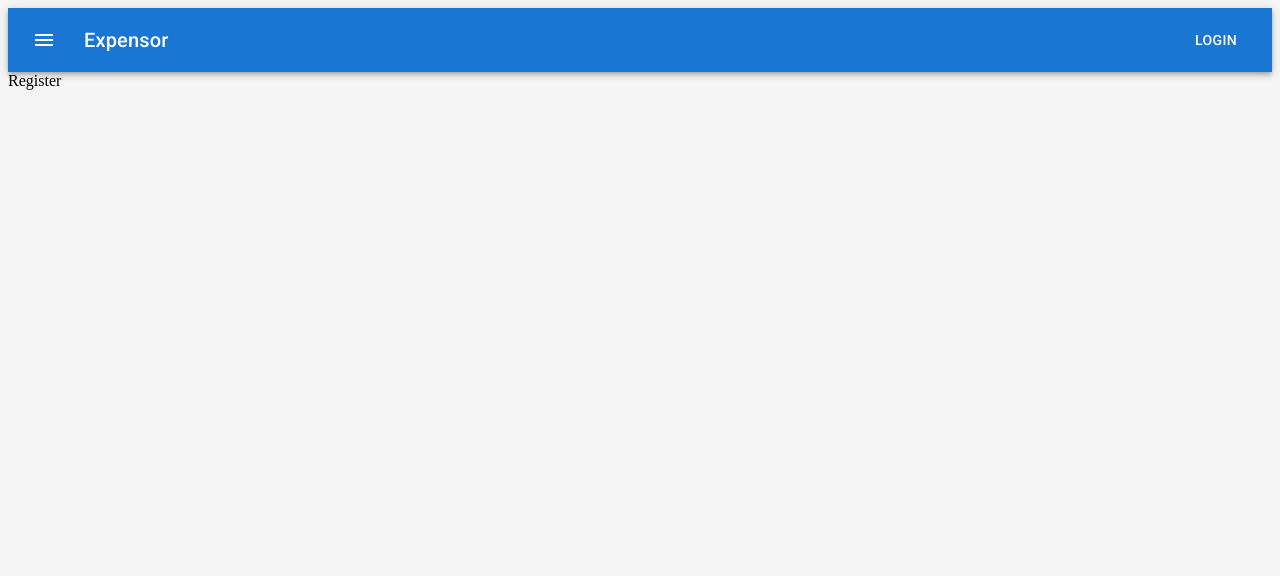
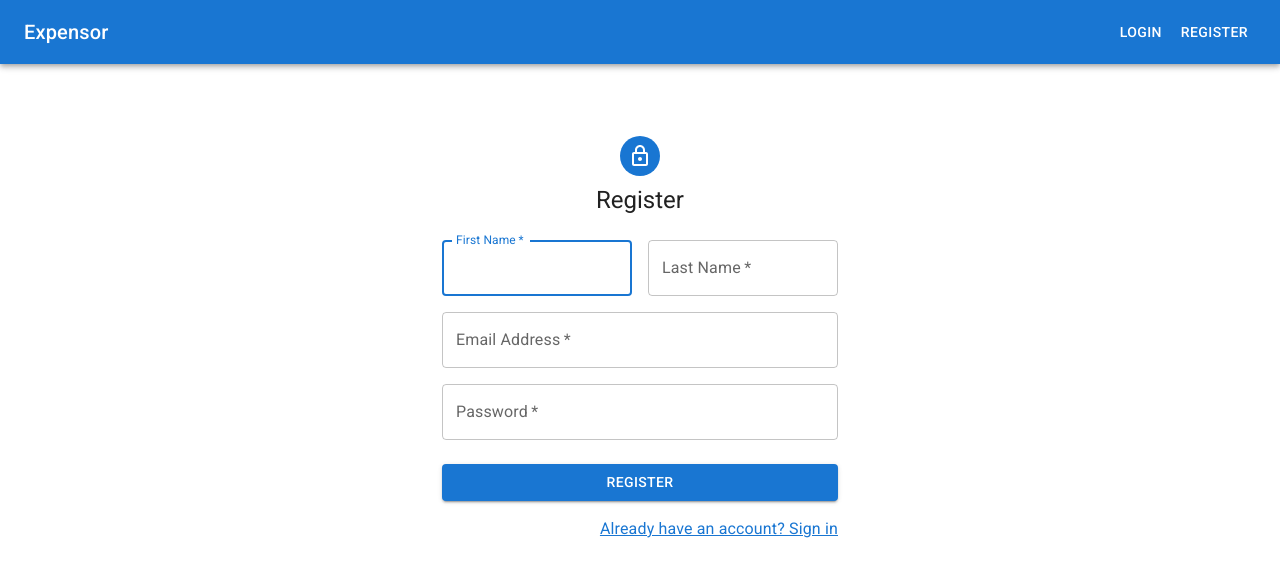
Before and after one commit to TeodorTod/mern-stack, a React (Create React App) app in the folder client/: page /register in a window 1280 px wide. Shown: the top 576 px of the page. Built offline with nearby package versions, Linux system fonts and the light colour scheme.

Commit message:
add register route

```diff
--- a/client/src/App.js
+++ b/client/src/App.js
@@ -4,12 +4,12 @@
 
 function App() {
     return (
-        <div>
+        <>
             <AppBar />
             <Outlet />
 
             <br />
-        </div>
+        </>
     );
 }
 
--- a/client/src/components/AppBar.js
+++ b/client/src/components/AppBar.js
@@ -6,25 +6,22 @@
 import Button from '@mui/material/Button';
 import IconButton from '@mui/material/IconButton';
 import MenuIcon from '@mui/icons-material/Menu';
+import { Link } from 'react-router-dom';
 
 export default function ButtonAppBar() {
     return (
         <Box sx={{ flexGrow: 1 }}>
             <AppBar position="static">
                 <Toolbar>
-                    <IconButton
-                        size="large"
-                        edge="start"
-                        color="inherit"
-                        aria-label="menu"
-                        sx={{ mr: 2 }}
-                    >
-                        <MenuIcon />
-                    </IconButton>
                     <Typography variant="h6" component="div" sx={{ flexGrow: 1 }}>
-                        Expensor
+                        <Link className='text-white' to="/">Expensor</Link>
                     </Typography>
-                    <Button color="inherit">Login</Button>
+                    <Link className='text-white' to="/login">
+                        <Button color="inherit">Login</Button>
+                    </Link>
+                    <Link className='text-white' to="/register">
+                        <Button color="inherit">Register</Button>
+                    </Link>
                 </Toolbar>
             </AppBar>
         </Box>
--- a/client/src/index.css
+++ b/client/src/index.css
@@ -1,3 +1,17 @@
 body {
     background-color: #f5f5f5;
 }
+
+.text-white {
+    color: white;
+    text-decoration: none;
+}
+
+.link {
+    text-align: left;
+    color: #1976d2;
+}
+
+.link:hover {
+    color: #88bae0;
+}
--- a/client/src/pages/Login.js
+++ b/client/src/pages/Login.js
@@ -1,9 +1,84 @@
-import React from 'react'
+import * as React from 'react';
+import Avatar from '@mui/material/Avatar';
+import Button from '@mui/material/Button';
+import CssBaseline from '@mui/material/CssBaseline';
+import TextField from '@mui/material/TextField';
+import FormControlLabel from '@mui/material/FormControlLabel';
+import Checkbox from '@mui/material/Checkbox';
+import Grid from '@mui/material/Grid';
+import Box from '@mui/material/Box';
+import LockOutlinedIcon from '@mui/icons-material/LockOutlined';
+import Typography from '@mui/material/Typography';
+import Container from '@mui/material/Container';
+import { Link } from "react-router-dom"
 
-function Login() {
+
+
+export default function Login() {
+    const handleSubmit = (event) => {
+        event.preventDefault();
+        const data = new FormData(event.currentTarget);
+        console.log({
+            email: data.get('email'),
+            password: data.get('password'),
+        });
+    };
+
     return (
-        <div>Login</div>
-    )
+        <Container component="main" maxWidth="xs">
+            <CssBaseline />
+            <Box
+                sx={{
+                    marginTop: 8,
+                    display: 'flex',
+                    flexDirection: 'column',
+                    alignItems: 'center',
+                }}
+            >
+                <Avatar sx={{ m: 1, bgcolor: '#1976d2' }}>
+                    <LockOutlinedIcon />
+                </Avatar>
+                <Typography component="h1" variant="h5">
+                    Sign in
+                </Typography>
+                <Box component="form" onSubmit={handleSubmit} noValidate sx={{ mt: 1 }}>
+                    <TextField
+                        margin="normal"
+                        required
+                        fullWidth
+                        id="email"
+                        label="Email Address"
+                        name="email"
+                        autoComplete="email"
+                        autoFocus
+                    />
+                    <TextField
+                        margin="normal"
+                        required
+                        fullWidth
+                        name="password"
+                        label="Password"
+                        type="password"
+                        id="password"
+                        autoComplete="current-password"
+                    />
+                    <Button
+                        type="submit"
+                        fullWidth
+                        variant="contained"
+                        sx={{ mt: 3, mb: 2 }}
+                    >
+                        Sign In
+                    </Button>
+                    <Grid container>
+                        <Grid item>
+                            <Link className='link' to="/register">
+                                {"Don't have an account? Sign Up"}
+                            </Link>
+                        </Grid>
+                    </Grid>
+                </Box>
+            </Box>
+        </Container>
+    );
 }
-
-export default Login
--- a/client/src/pages/Register.js
+++ b/client/src/pages/Register.js
@@ -1,9 +1,112 @@
-import React from 'react'
+import * as React from 'react';
+import Avatar from '@mui/material/Avatar';
+import Button from '@mui/material/Button';
+import CssBaseline from '@mui/material/CssBaseline';
+import TextField from '@mui/material/TextField';
+import Grid from '@mui/material/Grid';
+import Box from '@mui/material/Box';
+import LockOutlinedIcon from '@mui/icons-material/LockOutlined';
+import Typography from '@mui/material/Typography';
+import Container from '@mui/material/Container';
+import { Link } from "react-router-dom"
 
-function Register() {
+
+
+export default function Register() {
+    const handleSubmit = (event) => {
+        event.preventDefault();
+        const data = new FormData(event.currentTarget);
+        const form =  {
+            firstName: data.get('firstName'),
+            lastName: data.get('lastName'),
+            email: data.get('email'),
+            password: data.get('password'),
+        };
+
+        fetch ("http://localhost:4000/auth/register", {
+            method: "POST"
+        })
+    };
+
     return (
-        <div>Register</div>
-    )
+            <Container component="main" maxWidth="xs">
+                <CssBaseline />
+                <Box
+                    sx={{
+                        marginTop: 8,
+                        display: 'flex',
+                        flexDirection: 'column',
+                        alignItems: 'center',
+                    }}
+                >
+                    <Avatar sx={{ m: 1, bgcolor: '#1976d2' }}>
+                        <LockOutlinedIcon />
+                    </Avatar>
+                    <Typography component="h1" variant="h5">
+                    Register
+                    </Typography>
+                    <Box component="form" noValidate onSubmit={handleSubmit} sx={{ mt: 3 }}>
+                        <Grid container spacing={2}>
+                            <Grid item xs={12} sm={6}>
+                                <TextField
+                                    autoComplete="given-name"
+                                    name="firstName"
+                                    required
+                                    fullWidth
+                                    id="firstName"
+                                    label="First Name"
+                                    autoFocus
+                                />
+                            </Grid>
+                            <Grid item xs={12} sm={6}>
+                                <TextField
+                                    required
+                                    fullWidth
+                                    id="lastName"
+                                    label="Last Name"
+                                    name="lastName"
+                                    autoComplete="family-name"
+                                />
+                            </Grid>
+                            <Grid item xs={12}>
+                                <TextField
+                                    required
+                                    fullWidth
+                                    id="email"
+                                    label="Email Address"
+                                    name="email"
+                                    autoComplete="email"
+                                />
+                            </Grid>
+                            <Grid item xs={12}>
+                                <TextField
+                                    required
+                                    fullWidth
+                                    name="password"
+                                    label="Password"
+                                    type="password"
+                                    id="password"
+                                    autoComplete="new-password"
+                                />
+                            </Grid>
+                        </Grid>
+                        <Button
+                            type="submit"
+                            fullWidth
+                            variant="contained"
+                            sx={{ mt: 3, mb: 2 }}
+                        >
+                            Register
+                        </Button>
+                        <Grid container justifyContent="flex-end">
+                            <Grid item>
+                                <Link className='link' to="/login">
+                                    Already have an account? Sign in
+                                </Link>
+                            </Grid>
+                        </Grid>
+                    </Box>
+                </Box>
+            </Container>
+    );
 }
-
-export default Register
```
Also changed, not shown: 2 other files (tests, documents, lock files or other folders).
